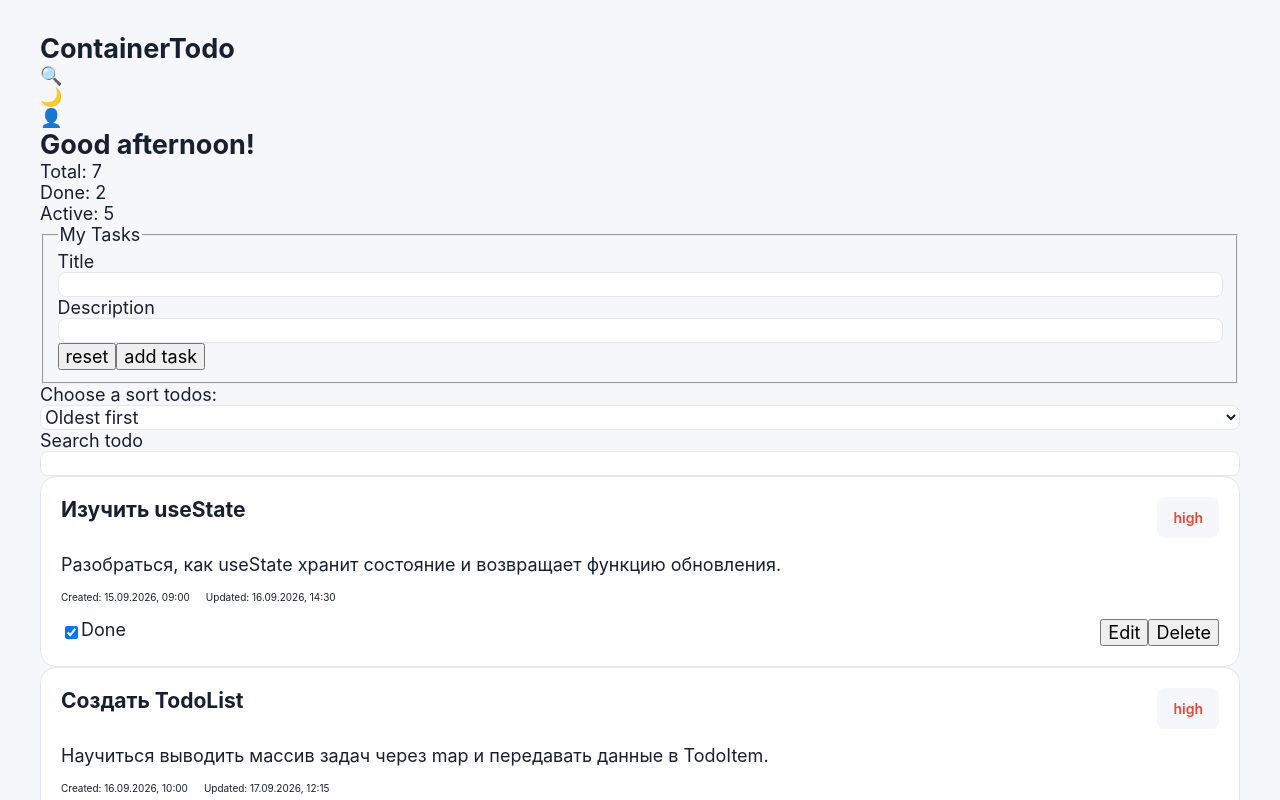
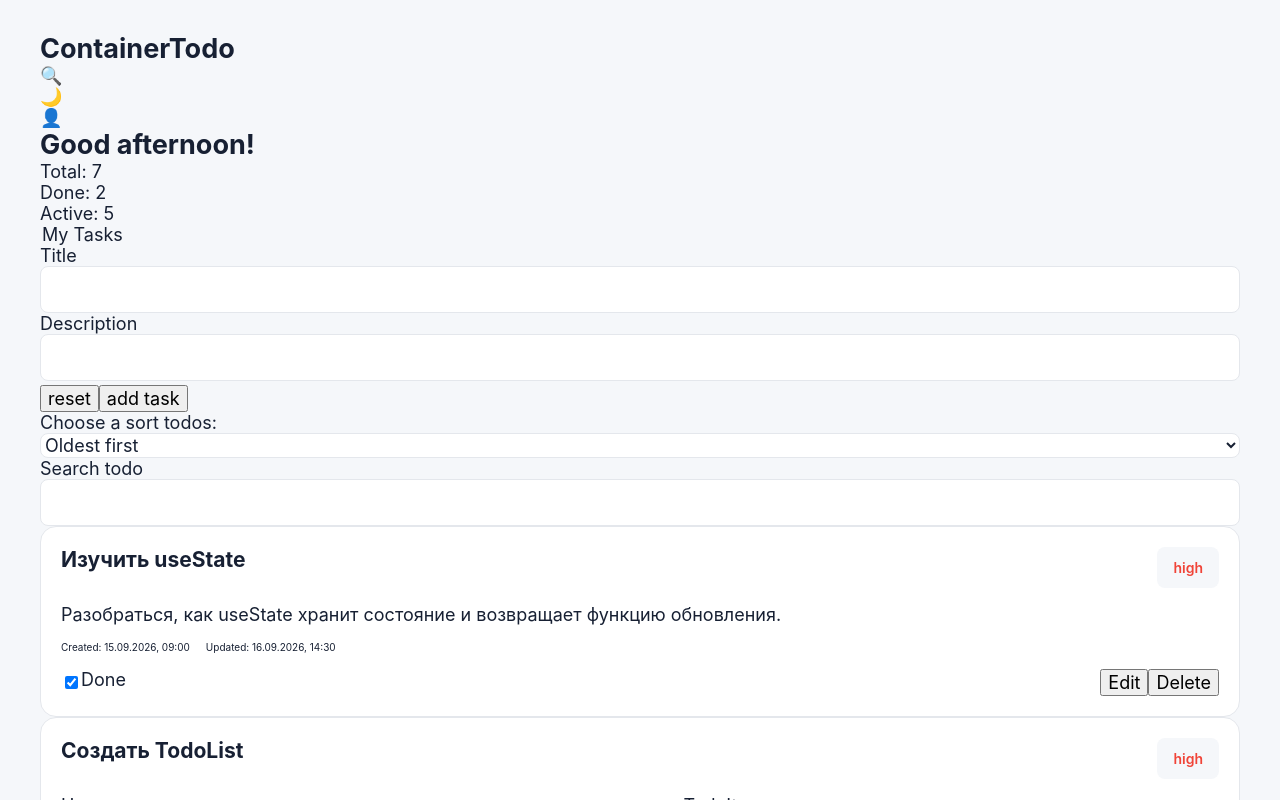
Before and after one commit to Mukhin001/todo-frontend, a React (Vite) app: page / in a window 1280 px wide. Shown: the top 800 px of the page. Built offline with nearby package versions, Linux system fonts and the light colour scheme.

Commit message:
добавили полям input textarea max длинну текста, поле textarea сделали масштабируем под текст, заменили теги input на textarea в описании

```diff
--- a/src/components/containerTodo/TodoContainer.tsx
+++ b/src/components/containerTodo/TodoContainer.tsx
@@ -108,6 +108,7 @@ const TodoContainer = () => {
             type="search"
             name="search-todo"
             id="search-todo"
+            maxLength={100}
             onChange={(e) => setSearchTodo(e.target.value)}
           />
         </form>
--- a/src/components/containerTodo/toDoFormAdd/ToDoFormAdd.tsx
+++ b/src/components/containerTodo/toDoFormAdd/ToDoFormAdd.tsx
@@ -7,12 +7,13 @@ const TodoFormAdd = ({ setTodoList }: Props) => {
   const addNewTask = (e: React.SubmitEvent<HTMLFormElement>) => {
     e.preventDefault();
 
-    const formData = new FormData(e.currentTarget);
+    const form = e.currentTarget;
+    const formData = new FormData(form);
 
-    const title = String(formData.get("titleNewTask"));
-    const description = String(formData.get("descriptionNewTask"));
+    const title = String(formData.get("titleNewTask")).trim();
+    const description = String(formData.get("descriptionNewTask")).trim();
 
-    if (title.trim().length === 0 || description.trim().length === 0) {
+    if (title.length === 0 || description.length === 0) {
       alert("title and description: required fields");
       return;
     }
@@ -33,27 +34,41 @@ const TodoFormAdd = ({ setTodoList }: Props) => {
       },
     ]);
 
-    e.currentTarget.reset();
+    form.reset();
+    resetTextareaHeight(form);
+  };
+
+  const resetTextareaHeight = (form: HTMLFormElement) => {
+    const textarea = form.elements.namedItem("descriptionNewTask");
+
+    if (textarea instanceof HTMLTextAreaElement) {
+      textarea.style.height = "auto";
+    }
   };
 
   return (
-    <form onSubmit={addNewTask}>
+    <form
+      onSubmit={addNewTask}
+      onReset={(e) => resetTextareaHeight(e.currentTarget)}
+    >
       <fieldset>
         <legend>My Tasks</legend>
 
-        <p>
-          <label htmlFor="titleNewTask">Title</label>
-          <input type="text" id="titleNewTask" name="titleNewTask" />
-        </p>
+        <label htmlFor="titleNewTask">Title</label>
+        <input
+          type="text"
+          id="titleNewTask"
+          name="titleNewTask"
+          maxLength={100}
+        />
 
-        <p>
-          <label htmlFor="descriptionNewTask">Description</label>
-          <input
-            type="text"
-            id="descriptionNewTask"
-            name="descriptionNewTask"
-          />
-        </p>
+        <label htmlFor="descriptionNewTask">Description</label>
+        <textarea
+          id="descriptionNewTask"
+          name="descriptionNewTask"
+          rows={1}
+          maxLength={1000}
+        />
 
         <button type="reset">reset</button>
         <button type="submit">add task</button>
--- a/src/components/containerTodo/todoEditForm/TodoEditForm.tsx
+++ b/src/components/containerTodo/todoEditForm/TodoEditForm.tsx
@@ -29,7 +29,7 @@ const TodoEditForm = ({ todo, setIsEditing, onUpdateTask }: Props) => {
 
   return (
     <form className="todo-edit-form" onSubmit={onEditSubmitTask}>
-      <fieldset className="todo-edit-form__fieldset">
+      <fieldset className="flex flex-column gap-2">
         <div className="flex justify-between">
           <legend className="todo-edit-form__title">Edit Task</legend>
           <button
@@ -47,20 +47,21 @@ const TodoEditForm = ({ todo, setIsEditing, onUpdateTask }: Props) => {
             type="text"
             id="editTitle"
             name="editTitle"
+            maxLength={100}
             defaultValue={todo.title}
           />
         </div>
 
         <div className="flex flex-column gap-2">
           <label htmlFor="editDescription">Edit description</label>
-          <input
-            type="text"
+          <textarea
             id="editDescription"
             name="editDescription"
+            maxLength={1000}
             defaultValue={todo.description}
           />
         </div>
-        <div className="todo-edit-form__actions">
+        <div className="flex flex-end gap-2">
           <button type="button" onClick={() => setIsEditing(false)}>
             Cancel
           </button>
--- a/src/components/containerTodo/todoEditForm/todoEditForm.css
+++ b/src/components/containerTodo/todoEditForm/todoEditForm.css
@@ -1,20 +1,4 @@
-.todo-edit-form__fieldset {
-  display: flex;
-  flex-direction: column;
-  gap: var(--space-4);
-
-  border: 0;
-}
-
 .todo-edit-form__title {
   font-size: var(--font-size-lg);
   font-weight: 600;
 }
-
-.todo-edit-form__actions {
-  display: flex;
-  justify-content: flex-end;
-  gap: var(--space-2);
-
-  padding-top: var(--space-2);
-}
--- a/src/styles/base.css
+++ b/src/styles/base.css
@@ -35,6 +35,15 @@ select {
   background: var(--color-surface);
 }
 
+input,
+textarea {
+  padding: var(--space-1);
+}
+
+textarea {
+  field-sizing: content;
+}
+
 @media (min-width: 768px) {
   :root {
     --space-1: 0.5rem;
--- a/src/styles/layout.css
+++ b/src/styles/layout.css
@@ -28,6 +28,10 @@
   flex-direction: column;
 }
 
+.flex-end {
+  justify-content: flex-end;
+}
+
 .gap-2 {
   gap: var(--space-2);
 }
--- a/src/styles/reset.css
+++ b/src/styles/reset.css
@@ -2,6 +2,7 @@
 *::before,
 *::after {
   box-sizing: border-box;
+  word-break: break-all;
 }
 
 html,
@@ -15,6 +16,17 @@ ul,
 ol,
 figure {
   margin: 0;
+}
+
+fieldset {
+  padding: 0;
+  margin: 0;
+  border: 0;
+}
+
+textarea {
+  overflow: hidden;
+  resize: none;
 }
 
 ul,
```
